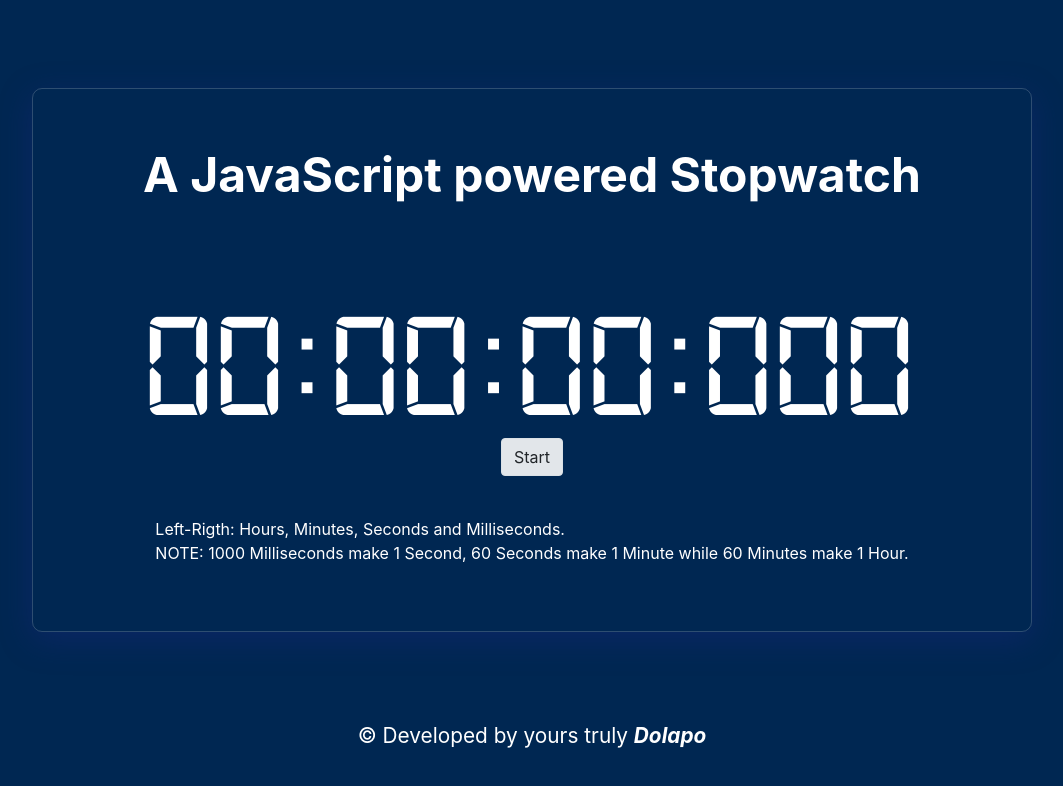
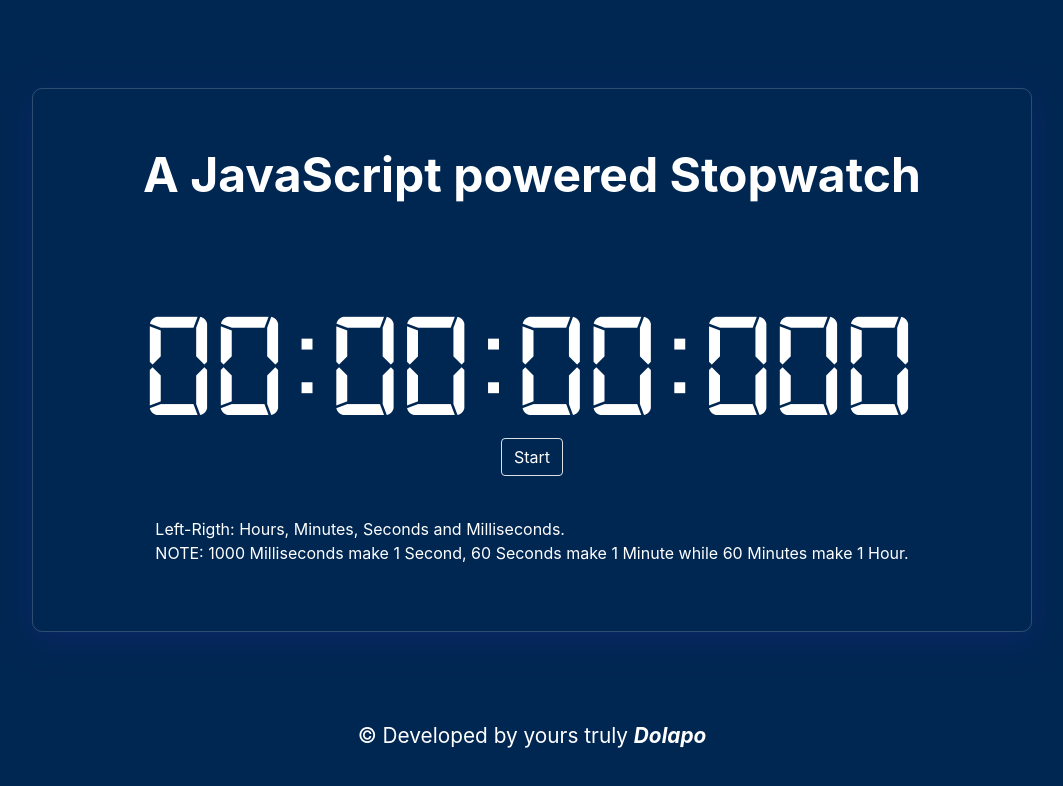
Before and after one commit to Destickz/Stopwatch, a plain HTML site: page index.html in a window 1280 px wide. In both pictures the pointer is over the button "Start". Shown: the whole page, without its empty margins (108-1171 px from the left). Drawn offline with nearby package versions, Linux system fonts and the light colour scheme.

Commit message:
Update style.css
Make some changes on the buttons styling

```diff
--- a/style.css
+++ b/style.css
@@ -72,7 +72,7 @@ em {
     font-weight: bold;
    }
 
-   #start-section:hover, #pause-section:hover, #resume-section:hover, #reset-section:hover {
+   #start-btn:hover, #pause-btn:hover, #resume-btn:hover {
     color: white;
     background: none;
 }
```
